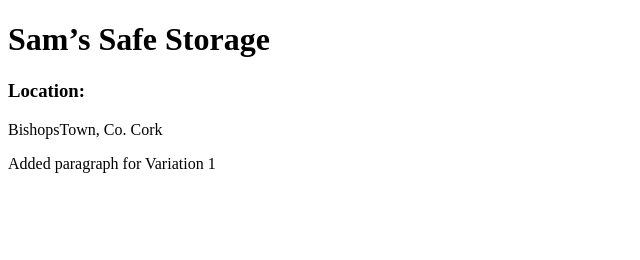
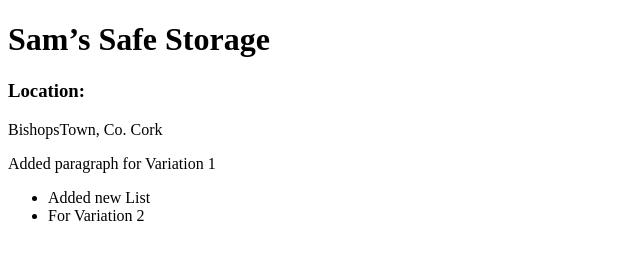
Before and after one commit to SteveWalsh1989/AgileAssignment, a plain HTML site: page index.html in a window 1280 px wide. Shown: the whole page, without its empty margins (0-640 px from the left). Drawn offline with Linux system fonts and the light colour scheme.

Commit message:
added list variation 2

```diff
--- a/index.html
+++ b/index.html
@@ -23,8 +23,15 @@ swalsh6@mycit.ie
 	<p>BishopsTown, Co. Cork</p>
 
 
-
+	<!-- Variation 1  -->
 	<p> Added paragraph for Variation 1</p>
 
 
+	<!-- Variation 2  -->
+	<ul>
+		<li>Added new List </li>
+		<li>For Variation 2</li>
+	</ul>
+
+
 </body>
```
